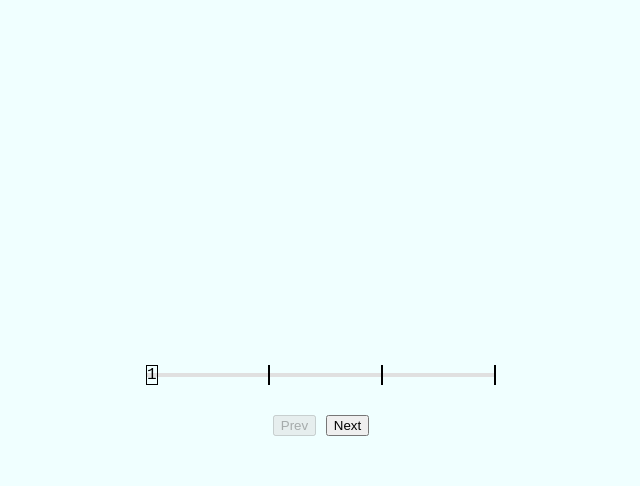
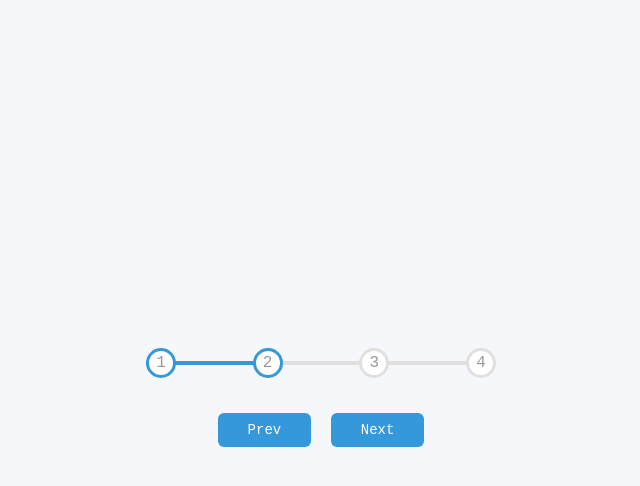
Before and after one commit to loroxxx/50webProject, a plain HTML site: page progress-steps/index.html in a window 1280 px wide. Both pictures are taken after a click on the button "Next". Shown: the whole page, without its empty margins (319-959 px from the left). Drawn offline with Linux system fonts and the light colour scheme.

Commit message:
第二个项目

```diff
--- a/progress-steps/index.html
+++ b/progress-steps/index.html
@@ -13,9 +13,9 @@
     <div class="progress-container">
         <div class="progress" id="progress"></div>
         <div class="circle active">1</div>
-        <div class="circle"></div>
-        <div class="circle"></div>
-        <div class="circle"></div>
+        <div class="circle">2</div>
+        <div class="circle">3</div>
+        <div class="circle">4</div>
     </div>
     <button class="btn" id="prev" disabled>Prev</button>
     <button class="btn" id="next">Next</button>
--- a/progress-steps/script.js
+++ b/progress-steps/script.js
@@ -0,0 +1,46 @@
+const progress=document.getElementById('progress')
+const prev = document.getElementById('prev')
+const next = document.getElementById('next')
+const circles= document.querySelectorAll('.circle')
+
+let currentActive=1
+
+next.addEventListener('click',()=>{
+currentActive++
+if(currentActive>circles.length){
+    currentActive=circles.length
+}
+update()
+})
+
+prev.addEventListener('click',()=>{
+currentActive--
+if(currentActive<1){
+    currentActive=1
+}
+update()
+})
+
+
+function update(){
+    console.log('currentActive:'+currentActive)
+    circles.forEach((circle, idx) => {
+        if(idx < currentActive) {
+            circle.classList.add('active')
+        } else {
+            circle.classList.remove('active')
+        }
+    })
+    const actives = document.querySelectorAll('.active')
+    progress.style.width = (actives.length - 1) / (circles.length - 1) * 100 + '%'
+
+    if(currentActive ==1){
+        prev.disabled=true;
+    }else if(currentActive == circles.length){
+        next.disabled=true
+    }else{
+        prev.disabled = false
+        next.disabled = false
+    }
+
+}
--- a/progress-steps/style.css
+++ b/progress-steps/style.css
@@ -3,7 +3,7 @@
 }
 
 body {
-  background-color: azure;
+  background-color: #f6f7fb;
   font-family: "Courier New", Courier, monospace;
 
   display: flex;
@@ -53,19 +53,58 @@ body {
 .progress {
     background-color: #3498db;
 
+
     position: absolute;
+    left: 0;
     top: 50%;
-    left: 0;
     transform: translateY(-50%);
 
     height: 4px;
-    width: 0%;
+    width: %;
     z-index: -1;
 
     transition: 0.4s ease;
   }
 
 .circle {
-  border-width: 1px;
-  border-style: solid;
+  background-color: #fff;
+  border: 3px solid #e0e0e0;
+  color: #999;
+  border-radius: 50%;
+  height: 30px;
+  width: 30px;
+  display: flex;
+  align-items: center;
+  justify-content: center;
+  transition: 0.4s ease;
 }
+
+
+.circle.active{
+    border-color: #3498db;
+}
+
+.btn{
+    background-color: #3498db;
+    color: #fff;
+    border: 0;
+    border-radius: 6px;
+    cursor: pointer;
+    font-family: inherit;
+    padding: 9px 30px;
+    margin: 5px;
+    font-size: 14px;
+}
+
+.btn:active {
+    transform: scale(0.88);
+  }
+
+  .btn:focus {
+    outline: 0;
+  }
+
+  .btn:disabled {
+    background-color: #e0e0e0;
+    cursor: not-allowed;
+  }
```
